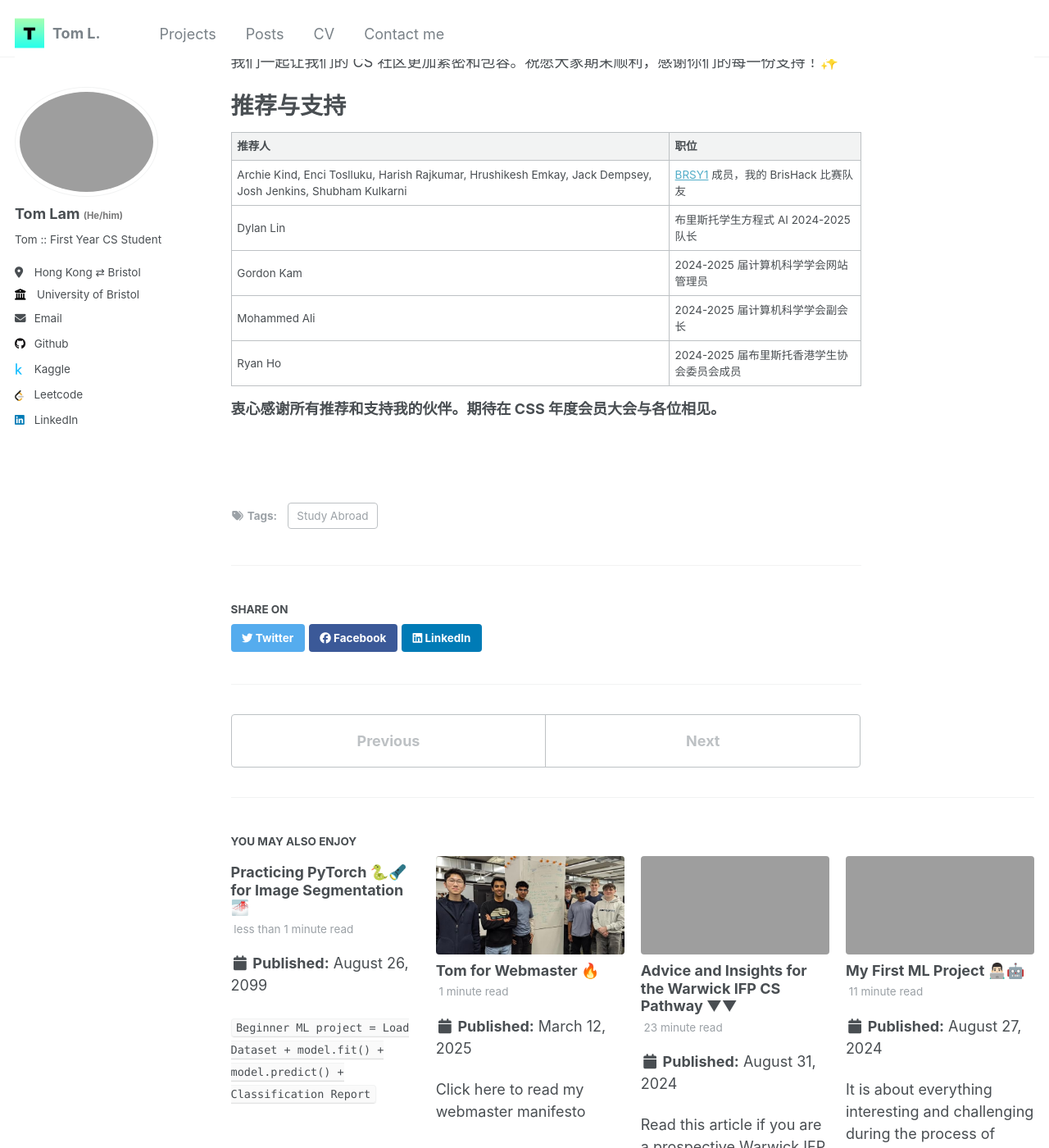
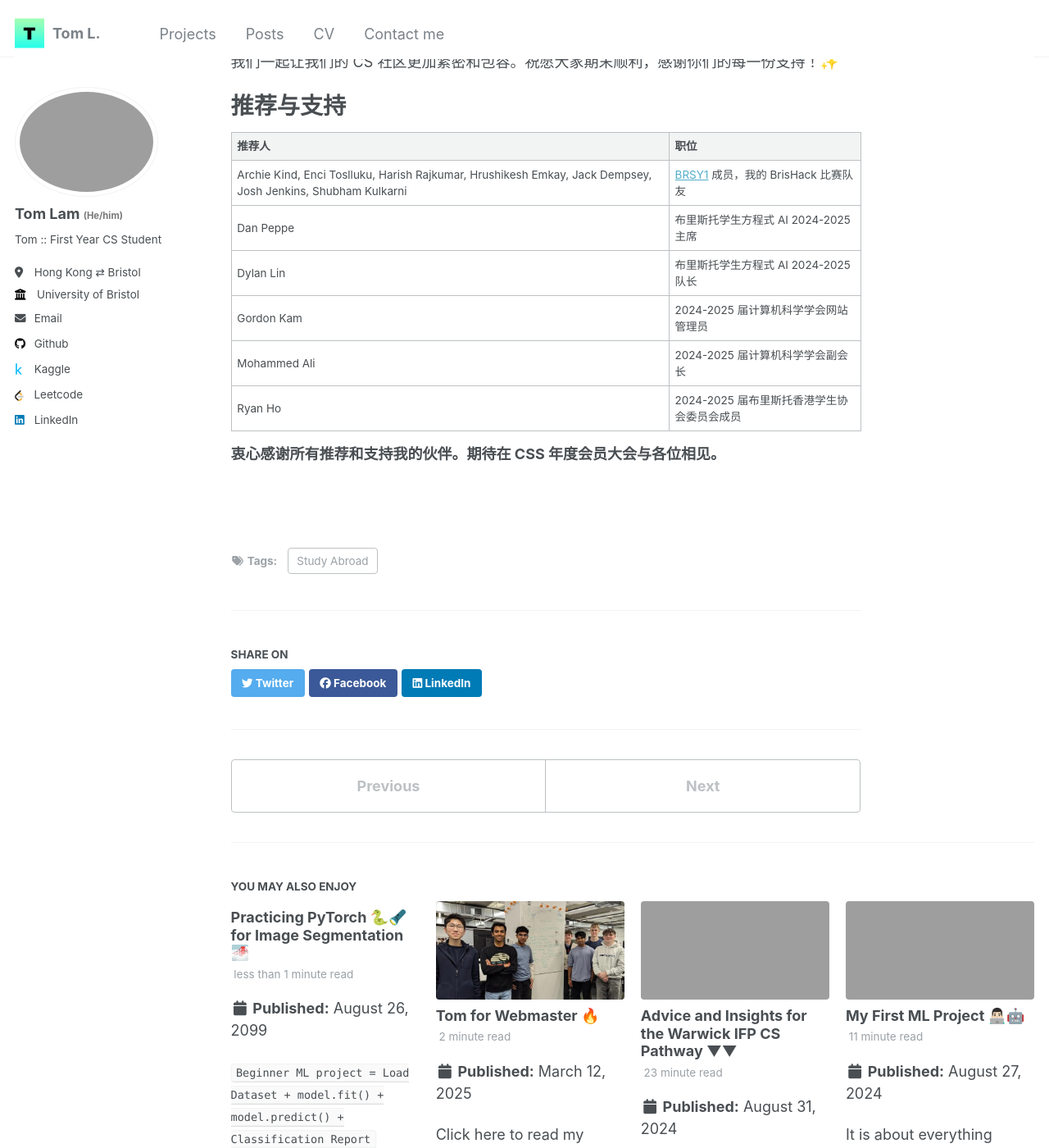
Before and after one commit to T0mLam/t0mlam.github.io, a Jekyll site: the page built from _posts/2025-03-12-webmaster-manifesto-chinese.md, in a window 1280 px wide and 1400 px high, scrolled down 1210 px. Shown: the whole window at 82% size. Built offline with Jekyll 4.4.1, drawn with Linux system fonts in a browser that asks for light colours; comment, search, counter and statistics services are not loaded.

Commit message:
add Dan Peppe as endorser in webmaster manifesto

```diff
--- a/_posts/2025-03-12-webmaster-manifesto-chinese.md
+++ b/_posts/2025-03-12-webmaster-manifesto-chinese.md
@@ -35,6 +35,7 @@ tags:
 | 推荐人 | 职位 |
 | :--------------- | :--------------- |
 | Archie Kind, Enci Toslluku, Harish Rajkumar, Hrushikesh Emkay, Jack Dempsey, Josh Jenkins, Shubham Kulkarni | [BRSY1](https://github.com/BRSY1) 成员，我的 BrisHack 比赛队友 |
+| Dan Peppe | 布里斯托学生方程式 AI 2024-2025 主席 |
 | Dylan Lin | 布里斯托学生方程式 AI 2024-2025 队长 |
 | Gordon Kam | 2024-2025 届计算机科学学会网站管理员 |
 | Mohammed Ali | 2024-2025 届计算机科学学会副会长 |
```
Also changed, not shown: _posts/2025-03-12-webmaster-manifesto.md (+1 -0 lines).
